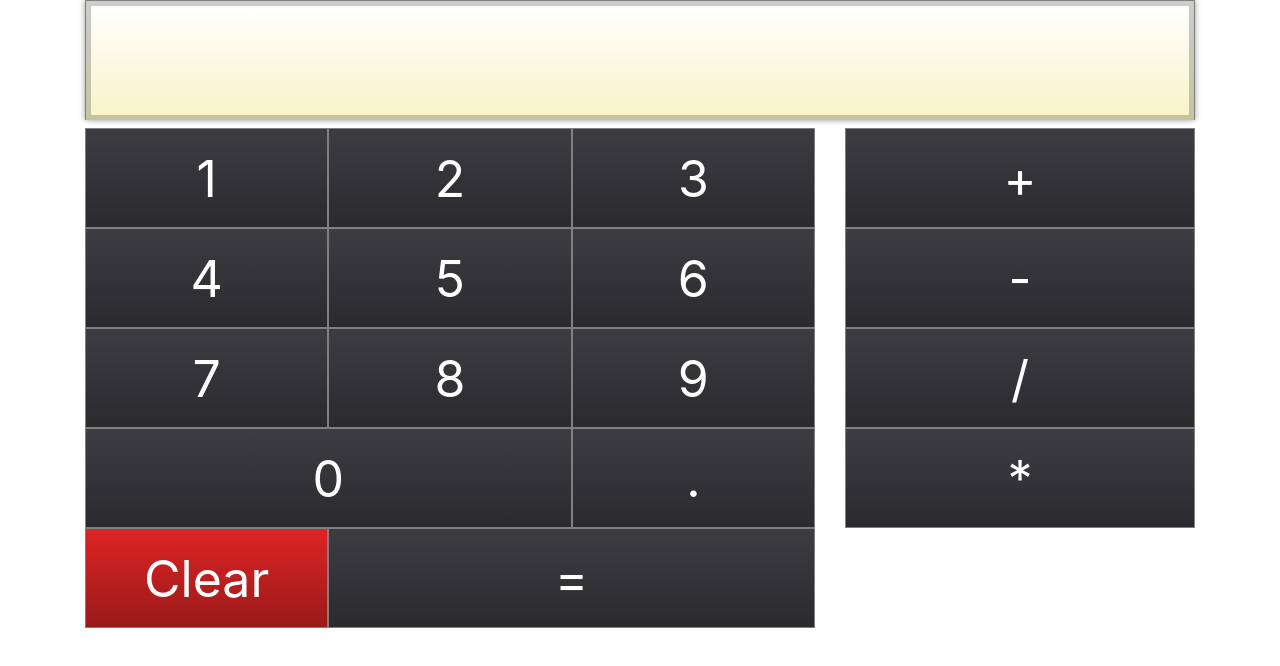
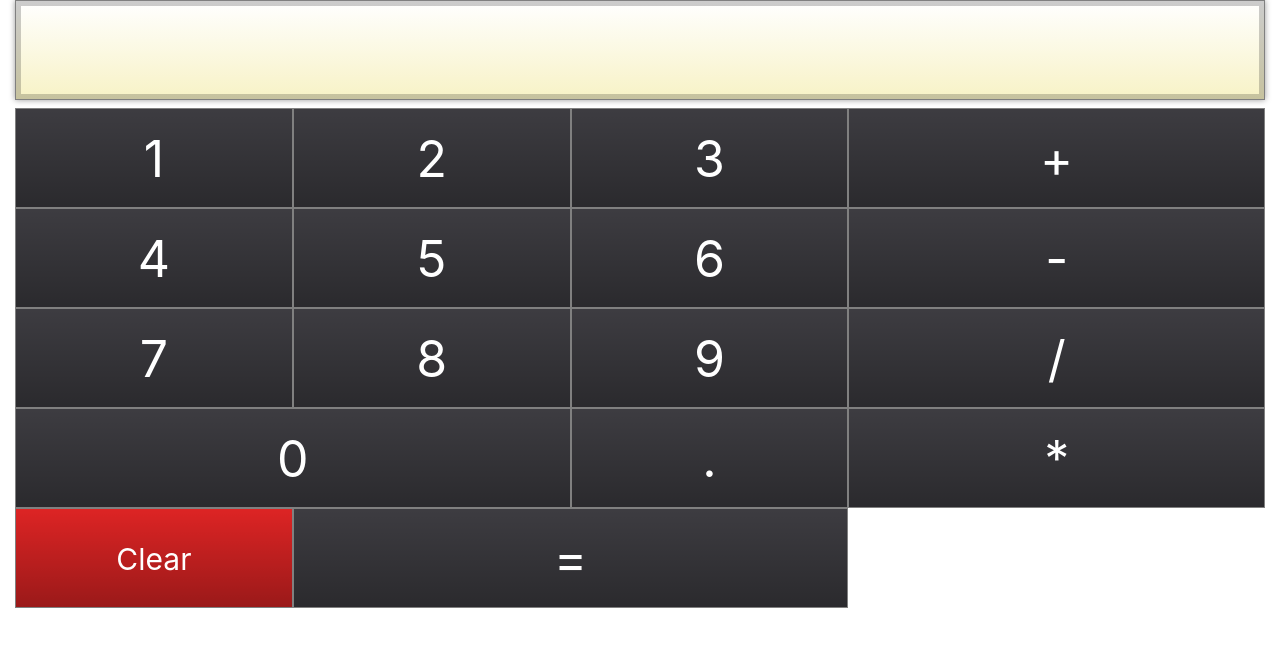
Before and after one commit to thegdads/AngularSimpleCalculator, an Angular app: page / in a window 1280 px wide. Shown: the top 666 px of the page. Built offline with nearby package versions, Linux system fonts and the light colour scheme.

Commit message:
update ui support android

```diff
--- a/src/app/app.component.html
+++ b/src/app/app.component.html
@@ -1,7 +1,7 @@
-<div class="container">
+<div class="container-fluid" >
   <div class="calculation" [innerHTML]="temp"></div>
   <!-- <div class="result" [innerHTML]="hasil"></div> -->
-  <div class="row mt-2">
+  <div class="row no-gutters mt-2">
     <div class="col-8">
       <div class="row no-gutters">
         <div class="col-4 text-center custButton" (click)="addToTemp('1')">1</div>
--- a/src/app/app.component.scss
+++ b/src/app/app.component.scss
@@ -1,17 +1,18 @@
 .calculation {
-  height: 120px;
+  height: 100px;
   border-top: solid 1px grey;
   border-left: solid 1px grey;
   border-right: solid 1px grey;
-  border-bottom: 0;
+  border-bottom: solid 1px grey;
   font-size: 50px;
   text-align: right;
-  padding: .4em;
+  align-content: center;
+  padding: .2em;
   background-image: -webkit-linear-gradient(top, rgba(228, 238, 143, 0), rgba(230, 213, 66, 0.3));
   background-image: -moz-linear-gradient(top, rgba(0, 0, 0, 0), rgba(0, 0, 0, 0.3));
   background-image: -o-linear-gradient(top, rgba(0, 0, 0, 0), rgba(0, 0, 0, 0.3));
   background-image: linear-gradient(to bottom,  rgba(228, 238, 143, 0), rgba(230, 213, 66, 0.3));
-  -webkit-box-shadow: inset 0 0 0 1px rgba(0, 0, 0, 0.2), 0 0 6px rgba(0, 0, 0, 0.4);
+  // -webkit-box-shadow: inset 0 0 0 1px rgba(0, 0, 0, 0.2), 0 0 6px rgba(0, 0, 0, 0.4);
   box-shadow: inset 0 0 0 5px rgba(0, 0, 0, 0.2), 0 0 6px rgba(0, 0, 0, 0.4);
 }
 
@@ -56,7 +57,7 @@
   background-color: rgb(221, 36, 36);
   background-image: -webkit-linear-gradient(top, rgba(0, 0, 0, 0), rgba(0, 0, 0, 0.3));
   height: 100px;
-  font-size: 50px;
+  font-size: 30px;
   text-align: center;
   vertical-align: middle;
   line-height: 100px;
```
Also changed, not shown: capacitor.config.json (added, +7 -0 lines), 77 other files (tests, documents, lock files or other folders).
